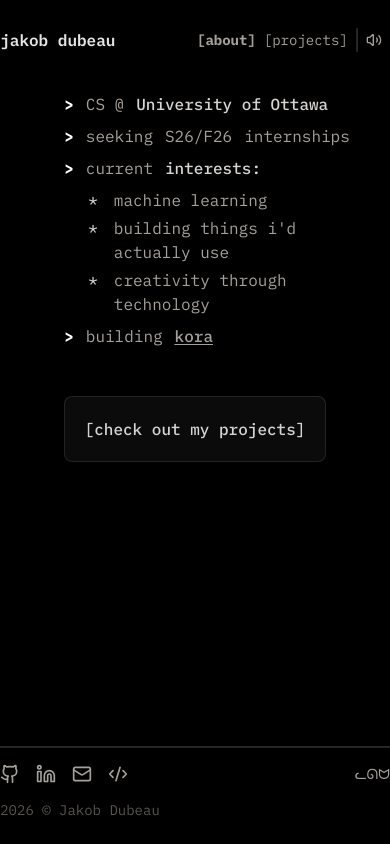
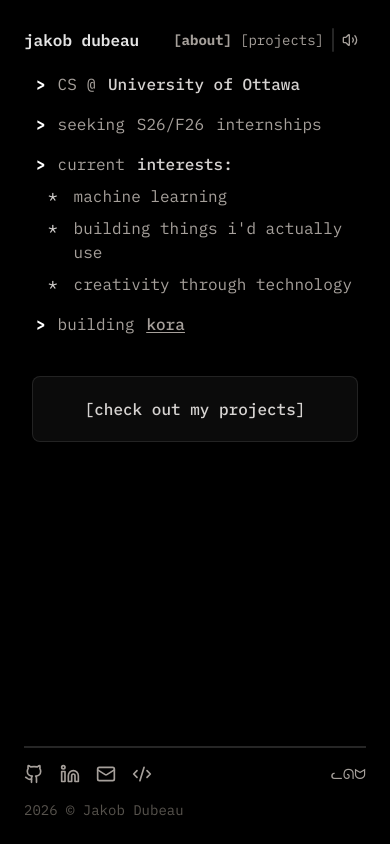
Before and after one commit to jakobdubeau/portfolio-v2, a Next.js app: page / in a window 390 px wide. Built offline with nearby package versions, Linux system fonts and the light colour scheme; no server answers.

Commit message:
more mobile layout stuff

```diff
--- a/src/app/page.js
+++ b/src/app/page.js
@@ -10,9 +10,9 @@ export default function Home() {
   const [play] = useSound("/sfx/click_close.mp3", { volume: 0.2 })
 
   return (
-    <div className="flex flex-col pt-5 mx-10">
-      <ul className="grid gap-2 text-base">
-        <li className="flex items-baseline gap-3 pl-6 group">
+    <div className="flex flex-col sm:pt-5 sm:mx-10">
+      <ul className="grid gap-4 sm:gap-2 text-base">
+        <li className="flex items-baseline gap-3 pl-3 sm:pl-6 group">
           <span className="text-white font-bold group-hover:translate-x-2 transition-transform duration-200 ease-out">
             &gt;
           </span>
@@ -23,7 +23,7 @@ export default function Home() {
             University of Ottawa
           </span>
         </li>
-        <li className="flex items-baseline gap-3 pl-6 group">
+        <li className="flex items-baseline gap-3 pl-3 sm:pl-6 group">
           <span className="text-white font-bold group-hover:translate-x-2 transition-transform duration-200 ease-out">
             &gt;
           </span>
@@ -37,7 +37,7 @@ export default function Home() {
             internships
           </span>
         </li>
-        <li className="flex flex-col gap-2 pl-6 group">
+        <li className="flex flex-col gap-2 pl-3 sm:pl-6 group">
           <div className="flex items-baseline gap-3 group-hover:translate-x-2 transition-transform duration-200 ease-out">
             <span className="text-white font-bold">
               &gt;
@@ -49,7 +49,7 @@ export default function Home() {
               interests:
             </span>
           </div>
-          <ul className="grid gap-1 pl-6 group-hover:translate-x-2 transition-transform duration-200 ease-out">
+          <ul className="grid gap-2 sm:gap-1 pl-3 sm:pl-6 group-hover:translate-x-2 transition-transform duration-200 ease-out">
             <li className="relative flex items-start gap-4">
               <span className="text-stone-300 font-normal">
                 *
@@ -76,7 +76,7 @@ export default function Home() {
             </li>
           </ul>
         </li>
-        <li className="flex items-baseline gap-3 pl-6 group">
+        <li className="flex items-baseline gap-3 pl-3 sm:pl-6 group">
           <span className="text-white font-bold group-hover:translate-x-2 transition-transform duration-200 ease-out">
             &gt;
           </span>
@@ -97,7 +97,7 @@ export default function Home() {
       <Link
         href="/projects"
         onClick={() => !muted && play()}
-        className="text-center mt-12 py-5 mx-6 rounded-lg border border-white/10 bg-neutral-900/50 text-stone-300 font-medium transition-all hover:text-stone-400 shadow-sm"
+        className="text-center mt-10 sm:mt-12 py-5 mx-2 sm:mx-6 rounded-lg border border-white/10 bg-neutral-900/50 text-stone-300 font-medium transition-all hover:text-stone-400 shadow-sm"
       >
         [check out my projects]
       </Link>
--- a/src/app/projects/page.js
+++ b/src/app/projects/page.js
@@ -79,7 +79,7 @@ export default function Home() {
 	return (
 		<div className="sm:pt-6 sm:mx-16 flex flex-col flex-1 min-h-0">
 			<div className="relative mb-3">
-				<Search className="absolute top-2.5 left-3 size-6 text-stone-400" />
+				<Search className="absolute top-2 sm:top-2.5 left-3 size-6 text-stone-400" />
 				<input
 					type="text"
 					placeholder="search for a project, technology, etc."
@@ -90,7 +90,7 @@ export default function Home() {
 							!muted && key()
 						}
 					}}
-					className="w-full py-2 px-4 border border-stone-400 rounded-md bg-transparent focus:outline-none focus:border-stone-600 pl-12 tracking-tight"
+					className="w-full py-2 px-4 border border-stone-400 rounded-md bg-transparent focus:outline-none focus:border-stone-600 pl-10 sm:pl-12 text-sm sm:text-base tracking-tighter sm:tracking-tight"
 				/>
 			</div>
 			<div className="flex-1 min-h-0 overflow-y-auto [scrollbar-width:none] [&::-webkit-scrollbar]:hidden">
@@ -104,7 +104,7 @@ export default function Home() {
 							)
 					)}
 				/>
-			<p className="text-stone-400 mt-3 mx-4">
+			<p className="text-stone-400 mt-3 mx-2 sm:mx-4">
 				You can check out my other projects{" "}
 				<Link
 					href="https://github.com/jakobdubeau?tab=repositories"
--- a/src/components/ui/DraggableWindow.jsx
+++ b/src/components/ui/DraggableWindow.jsx
@@ -21,7 +21,7 @@ export default function DraggableWindow({
                 bounds="parent"
                 cancel="button"
             >
-                <div ref={nodeRef} className="fixed pointer-events-auto top-30 left-30 shadow-md hover:shadow-lg border rounded-lg bg-neutral-950 border-white/20">
+                <div ref={nodeRef} className="fixed pointer-events-auto top-120 sm:top-30 left-30 shadow-md hover:shadow-lg border rounded-lg bg-neutral-950 border-white/20">
                     <div className="titlebar cursor-grab active:cursor-grabbing flex items-center justify-between px-3 py-2 text-stone-300 font-medium select-none">
                         <span>[{title}]</span>
                         <button
```
